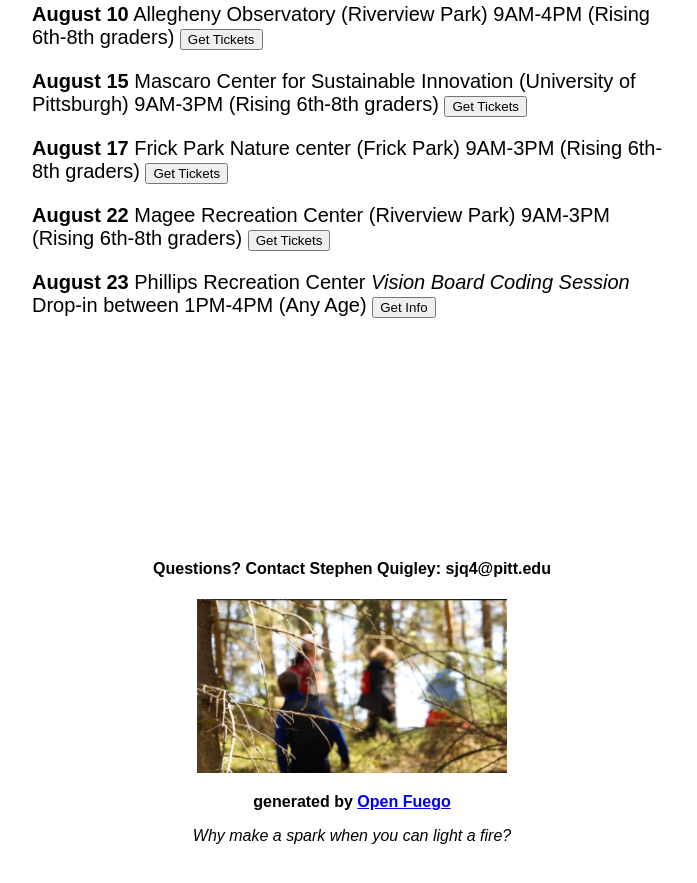
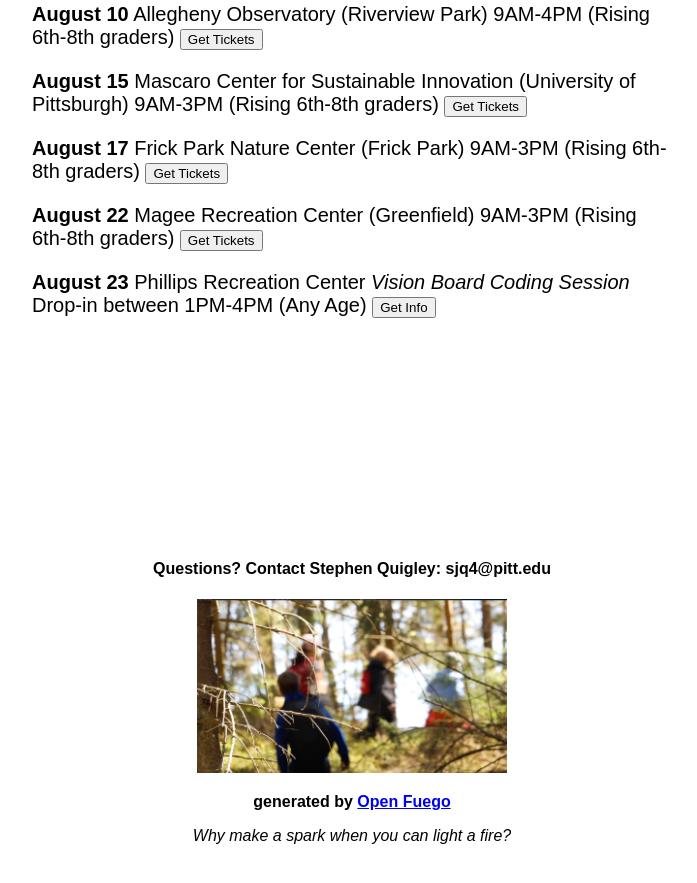
Before and after one commit to Pitt-Fuego/PittsburghMyNatureOuting, a plain HTML site: page index.html in a window 1280 px wide. Shown: the part 1713-2596 px from the top of the page, without its empty margins (288-985 px from the left). Drawn offline with Linux system fonts and the light colour scheme; a script that the page names is missing.

Commit message:
Add files via upload

```diff
--- a/index.html
+++ b/index.html
@@ -97,7 +97,7 @@
   </script>
 </p>
 
-<p><b>August 17</b> Frick Park Nature center (Frick Park) 9AM-3PM (Rising 6th-8th graders)
+<p><b>August 17</b> Frick Park Nature Center (Frick Park) 9AM-3PM (Rising 6th-8th graders)
 <!-- Noscript content for added SEO -->
 <noscript><a href="https://www.eventbrite.com/e/my-nature-outing-for-rising-6-9th-graders-frick-park-nature-center-tickets-669138239487" rel="noopener noreferrer" target="_blank">Buy Tickets on Eventbrite</a></noscript>
 <!-- You can customize this button any way you like -->
@@ -119,7 +119,7 @@
     });
 </script></p>
 
-<p><b>August 22</b> Magee Recreation Center (Riverview Park) 9AM-3PM (Rising 6th-8th graders)
+<p><b>August 22</b> Magee Recreation Center (Greenfield) 9AM-3PM (Rising 6th-8th graders)
 <!-- Noscript content for added SEO -->
 <noscript><a href="https://www.eventbrite.com/e/my-nature-outing-for-rising-6-9th-graders-magee-recreation-center-tickets-669140787107" rel="noopener noreferrer" target="_blank">Buy Tickets on Eventbrite</a></noscript>
 <!-- You can customize this button any way you like -->
```
